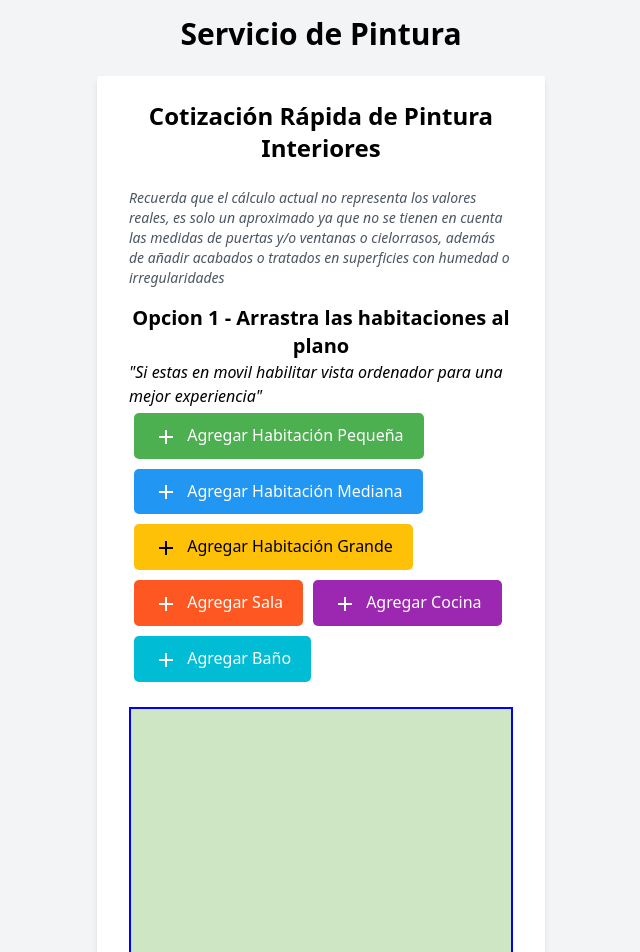
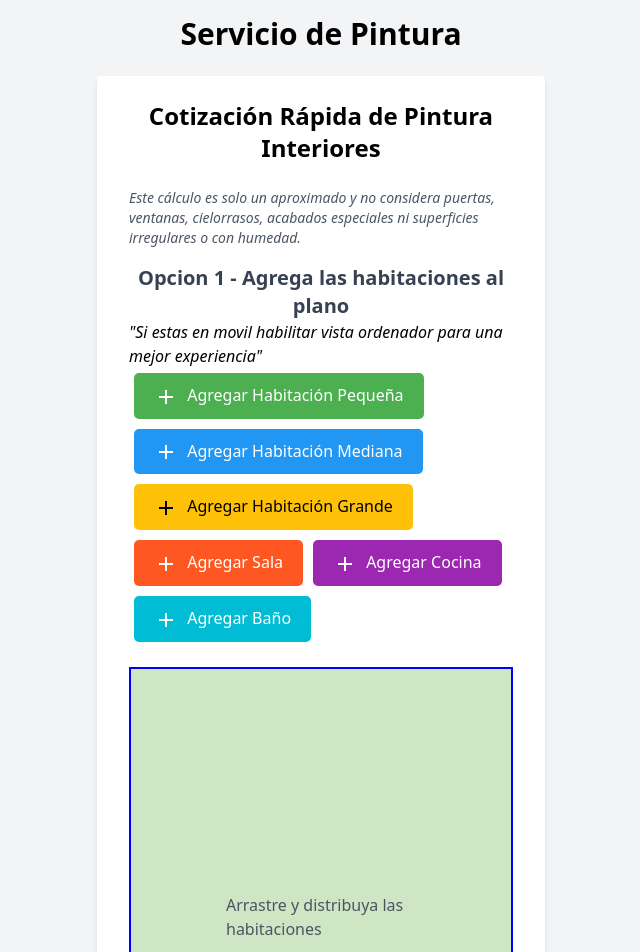
Before and after one commit to iwinser117/cotizador_pintura, a React (Create React App) app: page / in a window 1280 px wide. Shown: the top 952 px of the page, without its empty margins (319-959 px from the left). Built offline with nearby package versions, Linux system fonts and the light colour scheme.

Commit message:
"Updated text and formatting in FormularioCotizacion and PlanoInteractivo components"

```diff
--- a/src/FormularioCotizacion.js
+++ b/src/FormularioCotizacion.js
@@ -193,7 +193,7 @@ const FormularioCotizacion = () => {
         <div className="max-w-md mx-auto bg-white shadow-md rounded px-8 pt-6 pb-8 mb-4">
             <h2 className="text-2xl font-bold mb-6 text-center">Cotización Rápida de Pintura Interiores</h2>
             <i className="italic text-sm text-gray-600 block mt-4 mb-4">
-                Recuerda que el cálculo actual no representa los valores reales, es solo un aproximado ya que no se tienen en cuenta las medidas de puertas y/o ventanas o cielorrasos, además de añadir acabados o tratados en superficies con humedad o irregularidades
+                Este cálculo es solo un aproximado y no considera puertas, ventanas, cielorrasos, acabados especiales ni superficies irregulares o con humedad.
             </i>
             <div>
 
@@ -353,7 +353,7 @@ const FormularioCotizacion = () => {
                     rel="noopener noreferrer"
                     className="text-center bg-green-800 hover:bg-green-800 text-white font-bold py-2 px-4 rounded focus:outline-none focus:shadow-outline w-full mt-4"
                 >
-                    WhatsApp
+                    Agendemos una cita
                 </a>
             </div>
         </div>
--- a/src/PlanoInteractivo.js
+++ b/src/PlanoInteractivo.js
@@ -112,7 +112,7 @@ const PlanoInteractivo = () => {
 
     return (
         <div>
-            <h3 className='text-center text-xl font-bold'>Opcion 1 - Arrastra las habitaciones al plano</h3>
+            <h3 className='text-center text-gray-700 text-xl font-bold'>Opcion 1 - Agrega las habitaciones al plano</h3>
             <i>"Si estas en movil habilitar vista ordenador para una mejor experiencia"</i>
             {/* Botones para agregar habitaciones */}
             <div>
@@ -228,11 +228,24 @@ const PlanoInteractivo = () => {
                         onPositionChange={handlePositionChange}
                     />
                 ))}
+                <h2
+                    className="text-gray-600"
+                    style={{
+                        position: 'absolute',
+                        top: '50%',
+                        left: '50%',
+                        transform: 'translate(-50%, -50%)',
+                        pointerEvents: 'none',
+                        userSelect: 'none'
+                    }}
+                >
+                    Arrastre y distribuya las habitaciones
+                </h2>
             </div>
 
             {/* Mostrar el área total */}
             <div style={{ marginTop: '20px' }}>
-                {}
+                { }
                 <h4>Área Total: {(totalArea * 2.20).toFixed(2)} m</h4>
                 <h4>Valor Aproximado: {new Intl.NumberFormat('es-CO', {
                     style: 'currency',
```
